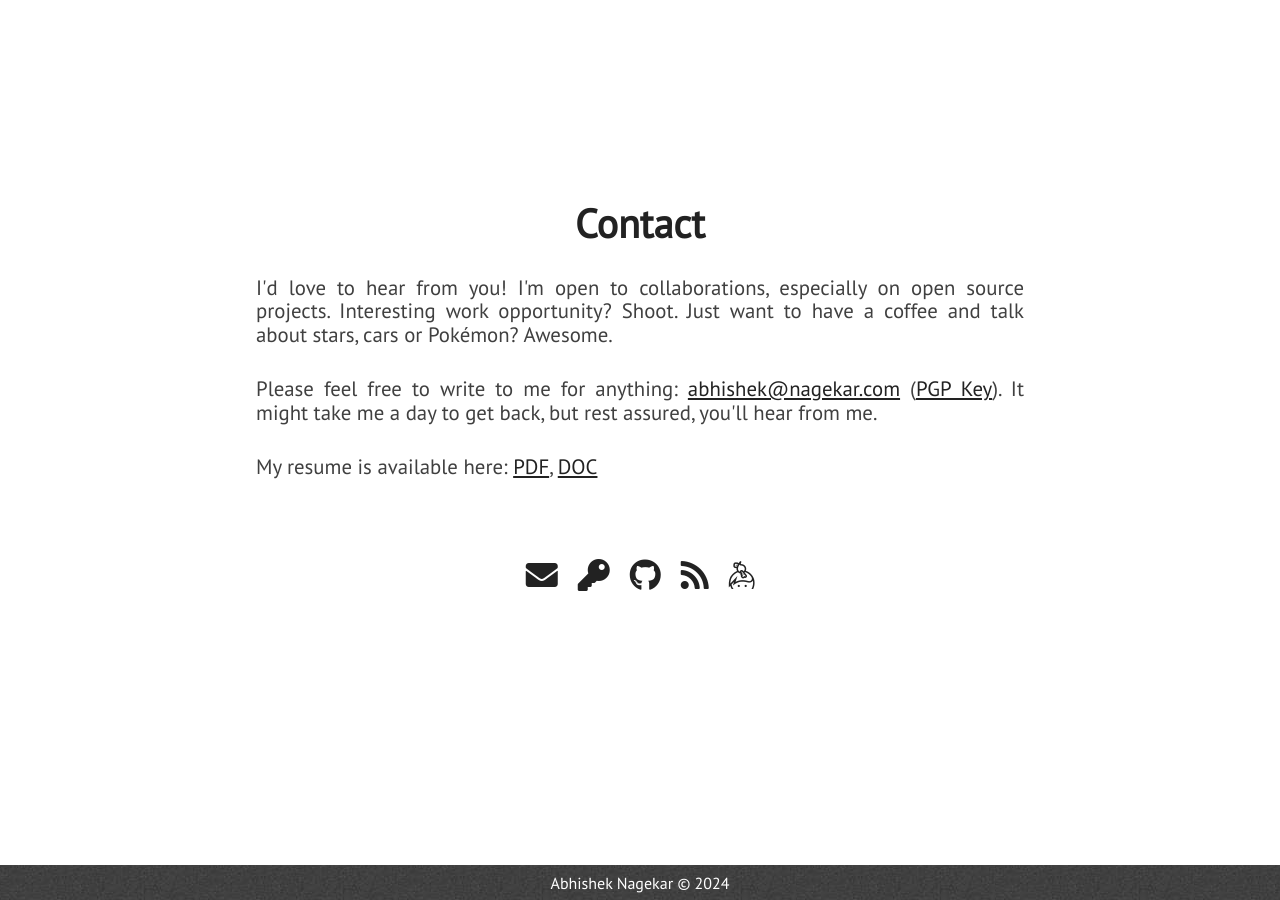
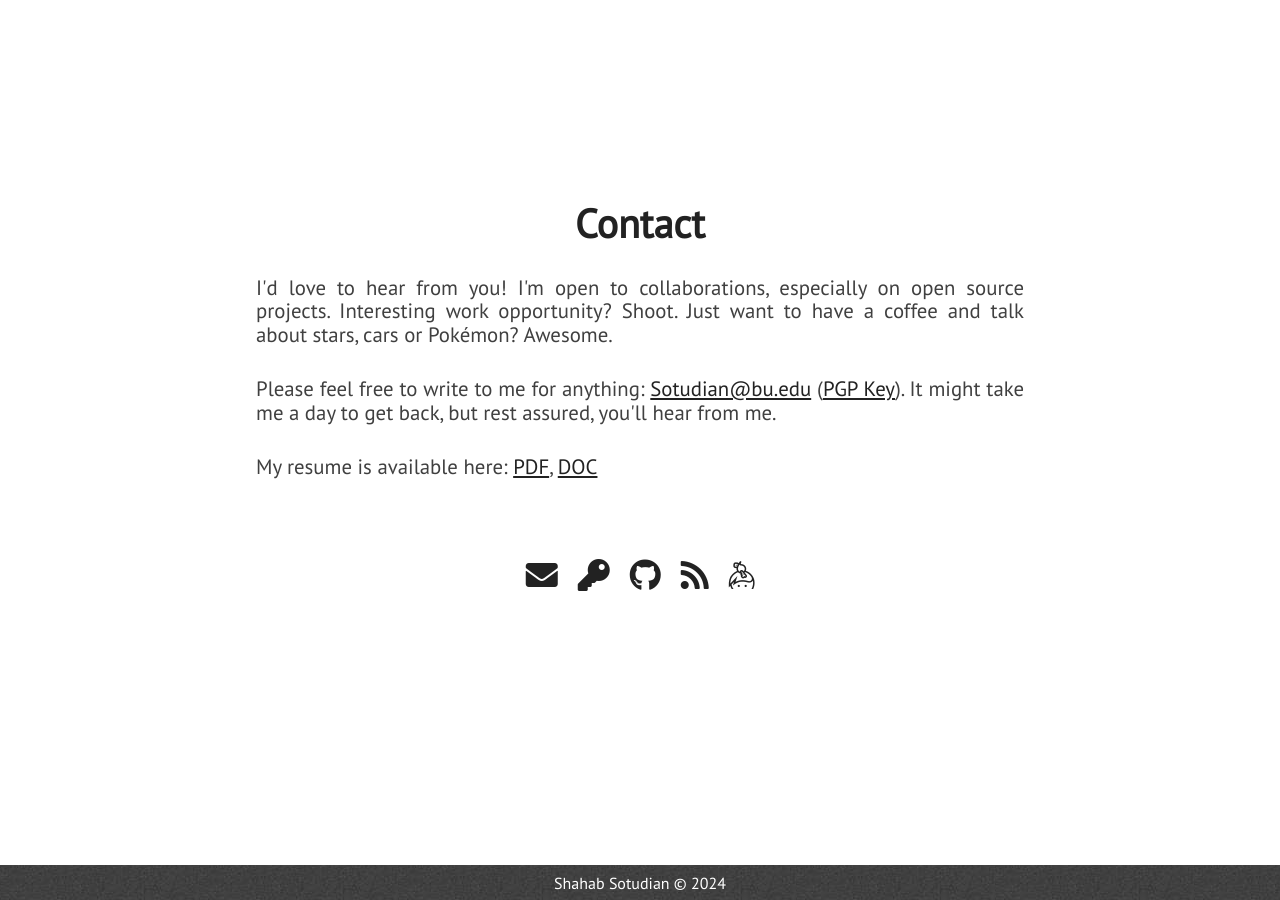
Before and after one commit to sotudian/sotudian.github.io, a Jekyll site: the page built from index.html, in a window 1280 px wide and 900 px high, scrolled down 5081 px. Built offline with Jekyll 4.4.1, drawn with Linux system fonts in a browser that asks for light colours; nearby versions of some CDN libraries; some of the changed text lies outside the part shown.

Commit message:
Update _config.yml

```diff
--- a/_config.yml
+++ b/_config.yml
@@ -1,18 +1,18 @@
-title: Abhishek Nagekar
-description: Web & Security Engineer
-site_title: '@abhn - Abhishek Nagekar'
+title: Shahab Sotudian
+description: ML Engineer
+site_title: '@abhn - Shahab Sotudian'
 
 # Build settings
 markdown: kramdown
 exclude: [vendor/ruby]
 
 # Personalization
-github_username: abhn
-blog_url: https://www.nagekar.com
-email: abhishek@nagekar.com
-keybase_username: abhn
-twitter_username: abhn_
-reddit_username: abhn
+github_username: Sotudian
+blog_url: https://www.Sotudian.com
+email: Sotudian@bu.edu
+keybase_username: Sotudian
+twitter_username: Sotudian
+reddit_username: Sotudian
 
 # absolute or relative
 profile_picture: assets/images/pp.jpg
```
